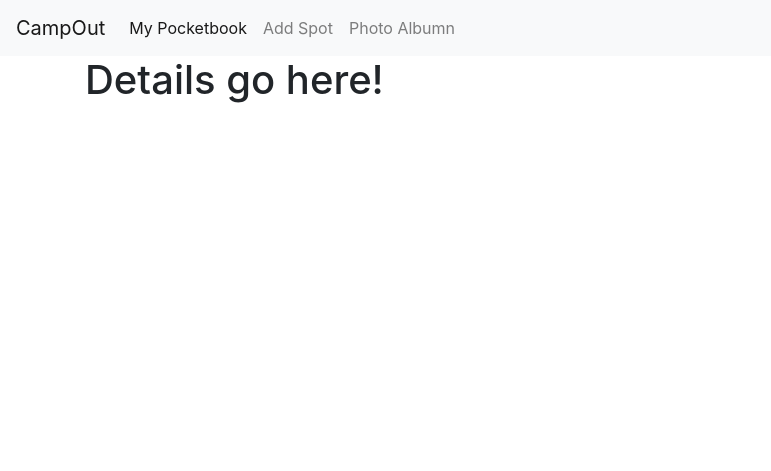
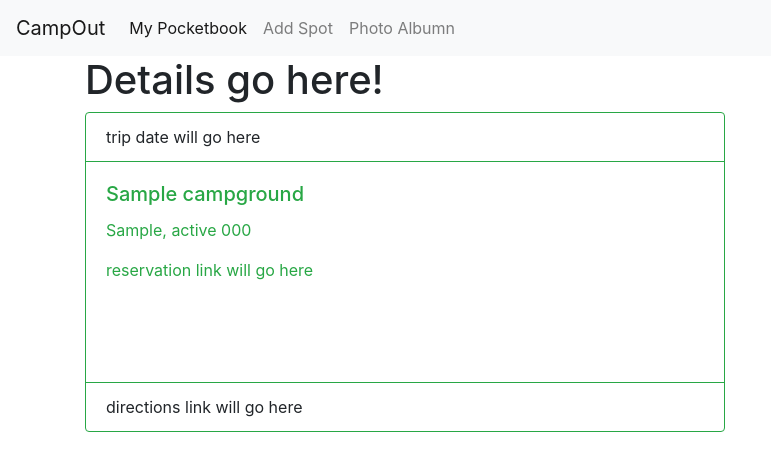
Before and after one commit to joneill129/CampOut, a Django app: page /campgrounds/1 in a window 1280 px wide. Shown: the top 471 px of the page, without its empty margins (0-771 px from the left). Run offline with Django 3.2, Linux system fonts and the light colour scheme; tables that the repository leaves empty hold one stand-in row (values such as "Sample post").

Commit message:
add bootstrap card to detail page

```diff
--- a/main_app/templates/campgrounds/detail.html
+++ b/main_app/templates/campgrounds/detail.html
@@ -1,4 +1,13 @@
 {% extends 'base.html'%}
 {% block content %}
 <h1>Details go here!</h1>
+<div class="card border-success mb-3" style="max-width: 40rem; height: 20rem;">
+    <div class="card-header bg-transparent border-success">trip date will go here</div>
+    <div class="card-body text-success">
+      <h5 class="card-title">{{ campground.name }}</h5>
+      <p class="card-text">{{ campground.city}}, {{ campground.state}} {{ campground.zipcode }}</p>
+      <p>reservation link will go here</p>
+    </div>
+    <div class="card-footer bg-transparent border-success">directions link will go here</div>
+  </div>
 {% endblock %}
```
